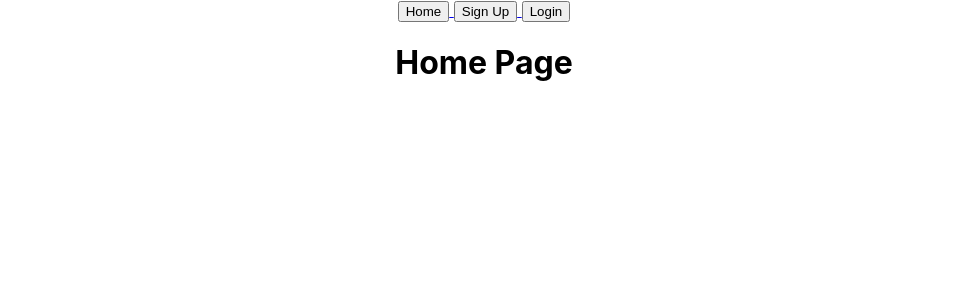
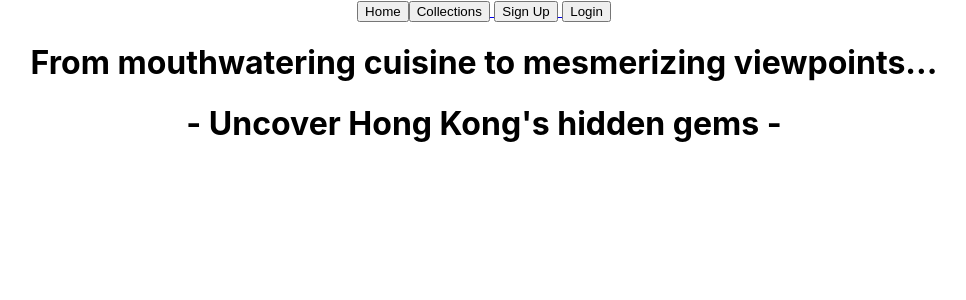
Before and after one commit to hugowannabedev/btown-client-fork, a React (Create React App) app: page / in a window 1280 px wide. Shown: the top 300 px of the page, without its empty margins (156-1122 px from the left). Built offline with nearby package versions, Linux system fonts and the light colour scheme.

Commit message:
logout functionality, routes protections

```diff
--- a/src/components/Navbar.js
+++ b/src/components/Navbar.js
@@ -17,35 +17,26 @@ function Navbar() {
         <button>Home</button>
       </Link>
 
-      {isLoggedIn && (
-        <>
-          <Link to="/collection">
-            <button>Collections</button>
-          </Link>
-          <button onClick={logOutUser}>Logout</button>
-          <span>{user && user.name}</span>
-        </>
-      )}
+      <Link to="/collection">
+        <button>Collections</button>
+      </Link>
+
       {isLoggedIn && (
         <>
           <Link to="/spot">
             <button>Spots</button>
           </Link>
+
           <button onClick={logOutUser}>Logout</button>
-          <span>{user && user.name}</span>
+          <span>*Welcome {user && user.name}*</span>
         </>
       )}
 
+
       {!isLoggedIn && (
         <>
-          <Link to="/signup">
-            {" "}
-            <button>Sign Up</button>{" "}
-          </Link>
-          <Link to="/login">
-            {" "}
-            <button>Login</button>{" "}
-          </Link>
+          <Link to="/signup"> <button>Sign Up</button> </Link>
+          <Link to="/login"> <button>Login</button> </Link>
         </>
       )}
     </nav>
--- a/src/context/auth.context.js
+++ b/src/context/auth.context.js
@@ -34,6 +34,15 @@ function AuthProviderWrapper(props) {
     }
   }
 
+  const removeToken = () => {
+    localStorage.removeItem("authToken")
+  }
+
+  const logOutUser = () => {
+    removeToken();
+    authenticateUser();
+  }
+
   useEffect(() => {
     authenticateUser();
   }, []);
@@ -45,7 +54,8 @@ function AuthProviderWrapper(props) {
         isLoading,
         user,
         storeToken,
-        authenticateUser
+        authenticateUser,
+        logOutUser
       }}
     >
       {props.children}
--- a/src/pages/HomePage.js
+++ b/src/pages/HomePage.js
@@ -1,7 +1,8 @@
 function HomePage() {
   return (
     <div>
-      <h1>Home Page</h1>
+      <h1>From mouthwatering cuisine to mesmerizing viewpoints...</h1>
+      <h1>- Uncover Hong Kong's hidden gems -</h1>
     </div>
   );
 }
--- a/src/pages/LoginPage.js
+++ b/src/pages/LoginPage.js
@@ -59,7 +59,7 @@ function LoginPage(props) {
       {errorMessage && <p className="error-message">{errorMessage}</p>}
 
       <p>Don't have an account yet?</p>
-      <Link to={"/signup"}> Sign Up</Link>
+      <Link to={"/signup"}> Sign Up here</Link>
     </div>
   );
 }
```
Also changed, not shown: src/App.js (+1 -8 lines).
